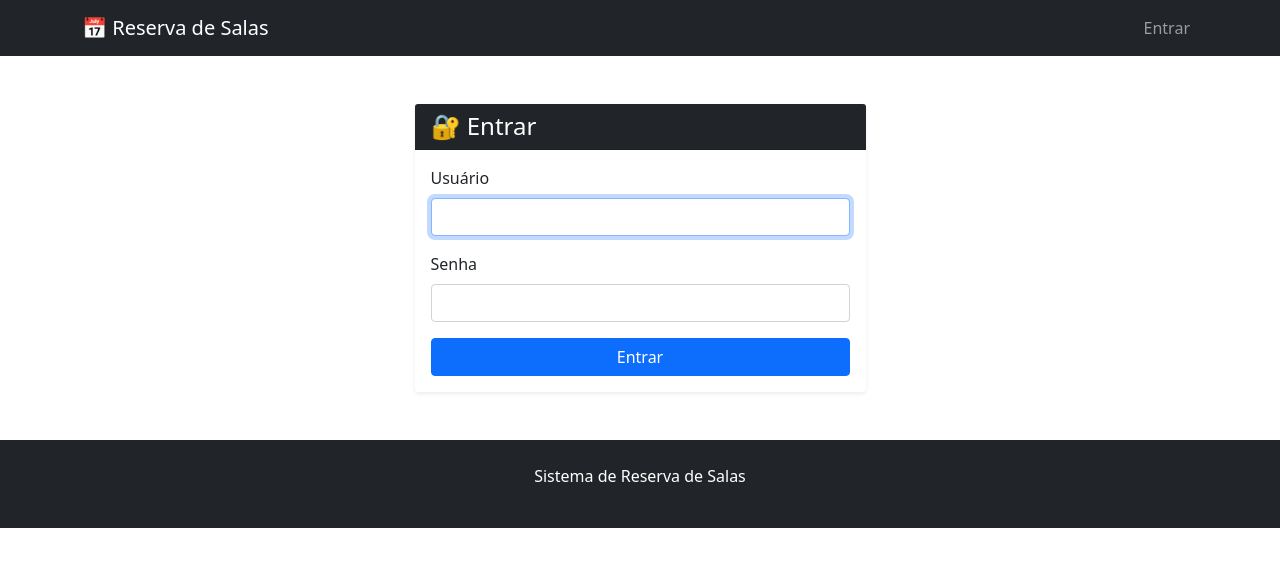
After one commit to Hugor6432/supremo, a Django app: page /contas/login/ in a window 1280 px wide. The commit adds this page. Shown: the top 567 px of the page. Run offline with Django 4.2, Linux system fonts and the light colour scheme.

Commit message:
feat: login e logout com as telas de autenticação do Django
Barra de navegação mostra o usuário logado e a organização dele.

```diff
--- a/reservas/settings.py
+++ b/reservas/settings.py
@@ -75,6 +75,11 @@ USE_TZ = True
 
 STATIC_URL = '/static/'
 
+# Login (Aula 14): sem login não há organização
+LOGIN_URL = 'login'
+LOGIN_REDIRECT_URL = 'lista_salas'
+LOGOUT_REDIRECT_URL = 'login'
+
 DEFAULT_AUTO_FIELD = 'django.db.models.BigAutoField'
 
 from django.contrib.messages import constants as messages
--- a/reservas/urls.py
+++ b/reservas/urls.py
@@ -6,6 +6,7 @@ urlpatterns = [
     path('admin/', admin.site.urls),
     path('api/', include('salas.api_urls')),
     path('api-auth/', include('rest_framework.urls')),
+    path('contas/', include('django.contrib.auth.urls')),
     path('', TemplateView.as_view(template_name='home.html'), name='home'),
     path('', include('salas.urls')),
 ]
--- a/templates/base.html
+++ b/templates/base.html
@@ -14,10 +14,27 @@
                 <span class="navbar-toggler-icon"></span>
             </button>
             <div class="collapse navbar-collapse" id="navbarNav">
-                <ul class="navbar-nav ms-auto">
+                <ul class="navbar-nav ms-auto align-items-lg-center">
+                    {% if user.is_authenticated %}
                     <li class="nav-item"><a class="nav-link" href="{% url 'lista_salas' %}">Salas</a></li>
                     <li class="nav-item"><a class="nav-link" href="{% url 'lista_reservas' %}">Reservas</a></li>
+                    {% if user.is_staff %}
                     <li class="nav-item"><a class="nav-link" href="/admin/">Admin</a></li>
+                    {% endif %}
+                    <li class="nav-item ms-lg-3">
+                        <span class="navbar-text small">
+                            👤 {{ user.username }}{% if user.perfil %} · 🏢 {{ user.perfil.organizacao }}{% endif %}
+                        </span>
+                    </li>
+                    <li class="nav-item ms-lg-2">
+                        <form method="post" action="{% url 'logout' %}" class="d-inline">
+                            {% csrf_token %}
+                            <button type="submit" class="btn btn-sm btn-outline-light">Sair</button>
+                        </form>
+                    </li>
+                    {% else %}
+                    <li class="nav-item"><a class="nav-link" href="{% url 'login' %}">Entrar</a></li>
+                    {% endif %}
                 </ul>
             </div>
         </div>
--- a/templates/home.html
+++ b/templates/home.html
@@ -4,6 +4,10 @@
 <div class="text-center py-5">
     <h1>👋 Bem-vindo ao Sistema de Reserva de Salas!</h1>
     <p class="lead text-muted mt-2">Gerencie salas e reservas de forma simples e intuitiva</p>
+
+    {% if not user.is_authenticated %}
+    <a href="{% url 'login' %}" class="btn btn-dark btn-lg mt-4">🔐 Entrar para começar</a>
+    {% endif %}
 
     <div class="row mt-5">
         <div class="col-md-6 mb-4">
--- /dev/null
+++ b/templates/registration/login.html
@@ -0,0 +1,38 @@
+{% extends 'base.html' %}
+
+{% block titulo %}Entrar · Reserva de Salas{% endblock %}
+
+{% block conteudo %}
+<div class="row justify-content-center">
+    <div class="col-md-5">
+        <div class="card shadow-sm border-0">
+            <div class="card-header bg-dark text-white">
+                <h4 class="mb-0">🔐 Entrar</h4>
+            </div>
+            <div class="card-body">
+                {% if form.errors %}
+                <div class="alert alert-danger">Usuário ou senha incorretos.</div>
+                {% endif %}
+                {% if next and user.is_authenticated %}
+                <div class="alert alert-warning">Você não tem acesso a esta página.</div>
+                {% endif %}
+                <form method="post" action="{% url 'login' %}">
+                    {% csrf_token %}
+                    <div class="mb-3">
+                        <label for="{{ form.username.id_for_label }}" class="form-label">Usuário</label>
+                        <input type="text" name="username" id="{{ form.username.id_for_label }}" class="form-control" autofocus required>
+                    </div>
+                    <div class="mb-3">
+                        <label for="{{ form.password.id_for_label }}" class="form-label">Senha</label>
+                        <input type="password" name="password" id="{{ form.password.id_for_label }}" class="form-control" required>
+                    </div>
+                    <input type="hidden" name="next" value="{{ next }}">
+                    <div class="d-grid">
+                        <button type="submit" class="btn btn-primary">Entrar</button>
+                    </div>
+                </form>
+            </div>
+        </div>
+    </div>
+</div>
+{% endblock %}
```
